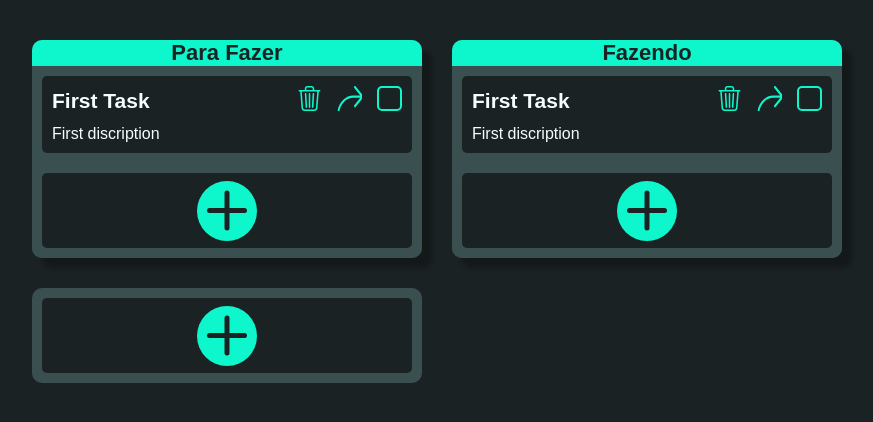
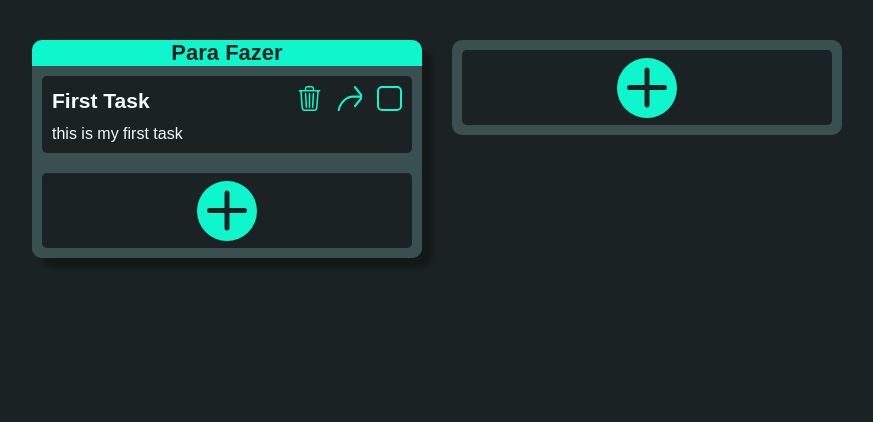
Before and after one commit to hiagoemanuel/simple-to-do, a React (Vite) app: page / in a window 1280 px wide. Shown: the top 422 px of the page, without its empty margins (8-881 px from the left). Built offline with nearby package versions, Linux system fonts and the light colour scheme; a web font is replaced by a local one.

Commit message:
refactor: contexto criado para taskList

```diff
--- a/src/App.tsx
+++ b/src/App.tsx
@@ -1,4 +1,6 @@
-import { BaseSyntheticEvent, useState } from 'react'
+import { BaseSyntheticEvent, useContext, useState } from 'react'
+
+import { taskListContext } from './contexts/taskListContext'
 
 import { AddButton } from './components/AddButton'
 import { ModalForm } from './components/ModalForm'
@@ -10,16 +12,22 @@ interface TaskList { name: string }
 
 function App() {
   const [modalIsOpen, setModalIsOpen] = useState<boolean>(false)
-  const [arrayTaskList, setArrayTaskList] = useState<TaskList[]>([
-    { name: 'Para Fazer' },
-    { name: 'Fazendo' }
-  ])
+  const { taskList, setTaskList } = useContext(taskListContext)
 
-  const setTaskList = (event: BaseSyntheticEvent) => {
+  const setList = (event: BaseSyntheticEvent) => {
     const inputValue: string = event.target[0].value
 
     if (inputValue.trim()) {
-      setArrayTaskList([...arrayTaskList, { name: inputValue }])
+      setTaskList([...taskList, {
+        name: inputValue,
+        setTask: function (newTask) { this.tasks = [...this.tasks, newTask]},
+        deleteTask: function (idTask: string) {
+          const taskUpdate = this.tasks.filter(item => item.id !== idTask)
+          this.tasks = taskUpdate
+        },
+        tasks: []
+      }])
+
       event.target[0].value = ''
       setModalIsOpen(false)
     } else {
@@ -30,12 +38,12 @@ function App() {
   return (
     <MainContainer>
       {
-        arrayTaskList.map((list, index) => (
-          <TaskList key={index} title={list.name} />
+        taskList.map((list, index) => (
+          <TaskList list={list} key={index} />
         ))
       }
       <AddButton openModal={setModalIsOpen} />
-      <ModalForm title={'Criar Lista'} isOpen={modalIsOpen} closeModal={setModalIsOpen} action={(event) => setTaskList(event)} >
+      <ModalForm title={'Criar Lista'} isOpen={modalIsOpen} closeModal={setModalIsOpen} action={(event) => setList(event)} >
         <input type="text" name="ListName" placeholder="Insira o nome *" />
         <input type="submit" value="Criar" />
       </ModalForm>
--- a/src/components/TaskList/Task/DeleteTaskModal/index.tsx
+++ b/src/components/TaskList/Task/DeleteTaskModal/index.tsx
@@ -1,14 +1,19 @@
+import { useContext } from "react";
+import { TaskListType, taskListContext } from "../../../../contexts/taskListContext";
+
 import { CloseButton, ModalContainer, ModalHeader, ModalSection } from "../../../ModalForm/style"
 import { DeleteTask } from './style'
 
 interface Props {
     idTask: string
+    list: TaskListType
     isOpen: boolean;
-    closeModal: React.Dispatch<React.SetStateAction<boolean>>,
-    deleteTask: (idTask: string) => void
+    closeModal: React.Dispatch<React.SetStateAction<boolean>>;
 }
 
 export const DeleteTaskModal = (props: Props) => {
+    const { taskList, setTaskList } = useContext(taskListContext)
+
     return (
         <ModalSection $isOpen={props.isOpen}>
             <ModalContainer>
@@ -20,7 +25,8 @@ export const DeleteTaskModal = (props: Props) => {
                 </ModalHeader>
                 <DeleteTask>
                     <input type="button" value="Sim" onClick={() => {
-                        props.deleteTask(props.idTask)
+                        props.list.deleteTask(props.idTask)
+                        setTaskList([...taskList])
                         props.closeModal(false)
                     }} />
                     <input type="button" value="Não" onClick={() => props.closeModal(false)} />
--- a/src/components/TaskList/Task/index.tsx
+++ b/src/components/TaskList/Task/index.tsx
@@ -1,4 +1,6 @@
 import { useState } from 'react'
+
+import { TaskListType, TaskType } from '../../../contexts/taskListContext'
 
 import { ReactComponent as ThreeDotsSVG } from '../../../assets/three-dots.svg'
 import { ReactComponent as TrashSVG } from '../../../assets/trash.svg'
@@ -9,13 +11,11 @@ import { CheckBoxToDo, HamburgerButton, MenuList, TaskCard, TaskDiscription, Tas
 import { Responsive } from './responsive'
 
 interface Props {
-    title: string;
-    discription?: string;
-    id: string;
-    deleteTask: (idTask: string) => void
+    task: TaskType;
+    list: TaskListType
 }
 
-export const Task = (props: Props) => {
+export const Task = ({ task, list }: Props) => {
     const [menuIsOpen, setMenuIsOpen] = useState<boolean>(false)
     const [deleteModalIsOpen, setDeleteModalIsOpen] = useState<boolean>(false)
 
@@ -23,7 +23,7 @@ export const Task = (props: Props) => {
         <TaskCard>
             <Responsive />
             <TaskTitle>
-                <h1>{props.title}</h1>
+                <h1>{task.taskName}</h1>
                 <TaskMenu>
                     <HamburgerButton $isOpen={menuIsOpen}>
                         <ThreeDotsSVG className='t-dots' onClick={() => setMenuIsOpen(menu => !menu)} />
@@ -33,19 +33,19 @@ export const Task = (props: Props) => {
                         </MenuList>
                     </HamburgerButton>
                     <CheckBoxToDo>
-                        <input id={props.id} type="checkbox" title='checkbox' />
-                        <label htmlFor={props.id}>
+                        <input id={task.id} type="checkbox" title='checkbox' />
+                        <label htmlFor={task.id} onClick={() => { task.status = !task.status }}>
                             <span></span><span></span>
                         </label>
                     </CheckBoxToDo>
                 </TaskMenu>
             </TaskTitle>
-            {props.discription ? <TaskDiscription>{props.discription}</TaskDiscription> : ''}
+            {task.discription ? <TaskDiscription>{task.discription}</TaskDiscription> : ''}
             <DeleteTaskModal
+                idTask={task.id}
+                list={list}
                 isOpen={deleteModalIsOpen}
                 closeModal={setDeleteModalIsOpen}
-                deleteTask={props.deleteTask}
-                idTask={props.id}
             />
         </TaskCard>
     )
--- a/src/components/TaskList/index.tsx
+++ b/src/components/TaskList/index.tsx
@@ -1,4 +1,6 @@
 import { BaseSyntheticEvent, useState } from "react";
+
+import { TaskListType } from "../../contexts/taskListContext";
 
 import { AddButton } from "../AddButton"
 import { ModalForm } from "../ModalForm";
@@ -6,36 +8,24 @@ import { Task } from "./Task"
 
 import { ListContainer, ListTitle, TasksContainer } from "./style"
 
-interface Props {
-    title: string;
-}
-
-export interface Task {
-    title: string;
-    discription?: string;
-    id: string;
-}
+interface Props { list: TaskListType; }
 
 const randomId = (title: string): string => title.replace('', ' ') + Math.random().toString()
 
-export const TaskList = (props: Props) => {
+export const TaskList = ({ list }: Props) => {
     const [modalIsOpen, setModalIsOpen] = useState(false)
-    const [arrayTask, setArrayTask] = useState<Task[]>([{
-        title: 'First Task',
-        discription: 'First discription',
-        id: randomId('First Task'),
-    }])
 
     const setTask = (event: BaseSyntheticEvent) => {
         const inputName: string = event.target[0].value
         const inputDescription: string = event.target[1].value
 
         if (inputName.trim()) {
-            setArrayTask([...arrayTask, {
-                title: inputName,
+            list.setTask({
+                taskName: inputName,
                 discription: inputDescription,
-                id: randomId(inputName)
-            }])
+                id: randomId(inputName),
+                status: false
+            })
 
             event.target[0].value = ''
             event.target[1].value = ''
@@ -45,23 +35,12 @@ export const TaskList = (props: Props) => {
         }
     }
 
-    const deleteTaskFromArrayTask = (idTask: string) => {
-        const newArray = arrayTask.filter(item => item.id !== idTask)
-        setArrayTask(newArray)
-    }
-
     return (
         <ListContainer>
-            <ListTitle>{props.title}</ListTitle>
+            <ListTitle>{list.name}</ListTitle>
             <TasksContainer>
                 {
-                    arrayTask.map((task, index) => <Task
-                        title={task.title}
-                        discription={task.discription}
-                        id={task.id}
-                        deleteTask={deleteTaskFromArrayTask}
-                        key={index}
-                    />)
+                    list.tasks.map((task, index) => <Task task={task} list={list} key={index} />)
                 }
             </TasksContainer>
             <AddButton openModal={setModalIsOpen} />
--- /dev/null
+++ b/src/contexts/taskListContext.tsx
@@ -0,0 +1,54 @@
+import { ReactNode, createContext, useState } from "react";
+
+interface PropsProvider { children: ReactNode }
+
+type TaskListContextType = {
+    taskList: TaskListType[];
+    setTaskList: (newList: TaskListType[]) => void
+}
+
+export type TaskListType = {
+    name: string;
+    setTask: (newTask: TaskType) => void;
+    deleteTask: (idTask: string) => void;
+    tasks: TaskType[]
+}
+
+export type TaskType = {
+    taskName: string;
+    discription?: string;
+    id: string;
+    status: boolean
+}
+
+const initialValue: TaskListContextType = {
+    taskList: [{
+        name: 'Para Fazer',
+        setTask: function (newTask: TaskType) { this.tasks = [...this.tasks, newTask] },
+        deleteTask: function (idTask: string) {
+            const taskUpdate = this.tasks.filter(item => item.id !== idTask)
+            this.tasks = taskUpdate
+        },
+        tasks: [
+            {
+                taskName: 'First Task',
+                discription: 'this is my first task',
+                id: 'FirstTask0.89741985298752',
+                status: false
+            }
+        ]
+    }],
+    setTaskList: () => { }
+}
+
+export const taskListContext = createContext<TaskListContextType>(initialValue)
+
+export const TaskListProvider = ({ children }: PropsProvider) => {
+    const [taskList, setTaskList] = useState(initialValue.taskList)
+
+    return (
+        <taskListContext.Provider value={{ taskList, setTaskList }}>
+            {children}
+        </taskListContext.Provider>
+    )
+}
--- a/src/main.tsx
+++ b/src/main.tsx
@@ -1,6 +1,8 @@
 import React from 'react'
 import ReactDOM from 'react-dom/client'
 import App from './App.tsx'
+
+import { TaskListProvider } from './contexts/taskListContext.tsx'
 
 import './style/reset.css'
 import './style/variables.css'
@@ -8,6 +10,8 @@ import './style/variables.css'
 
 ReactDOM.createRoot(document.getElementById('root')!).render(
   <React.StrictMode>
+    <TaskListProvider>
       <App />
+    </TaskListProvider>
   </React.StrictMode>,
 )
```
